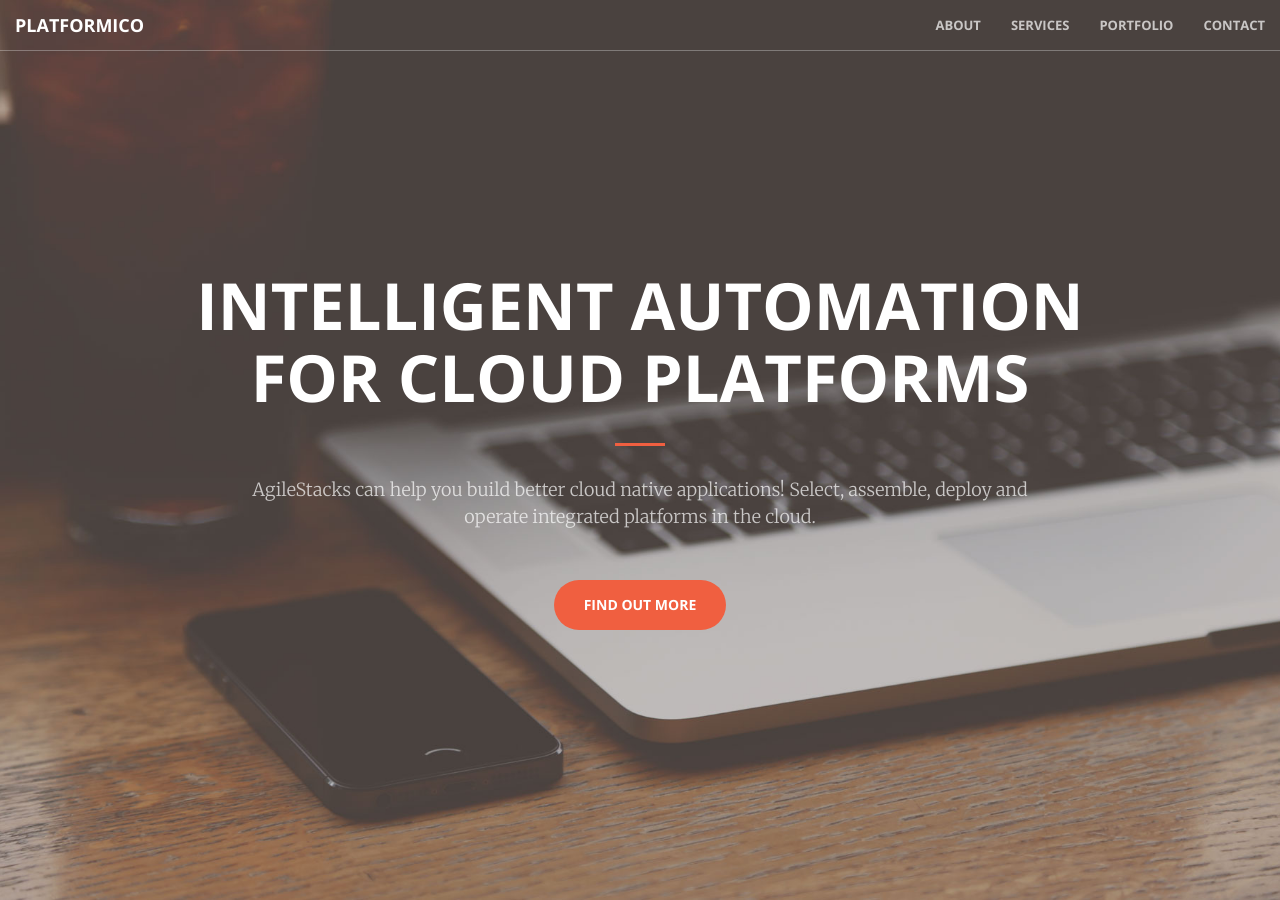
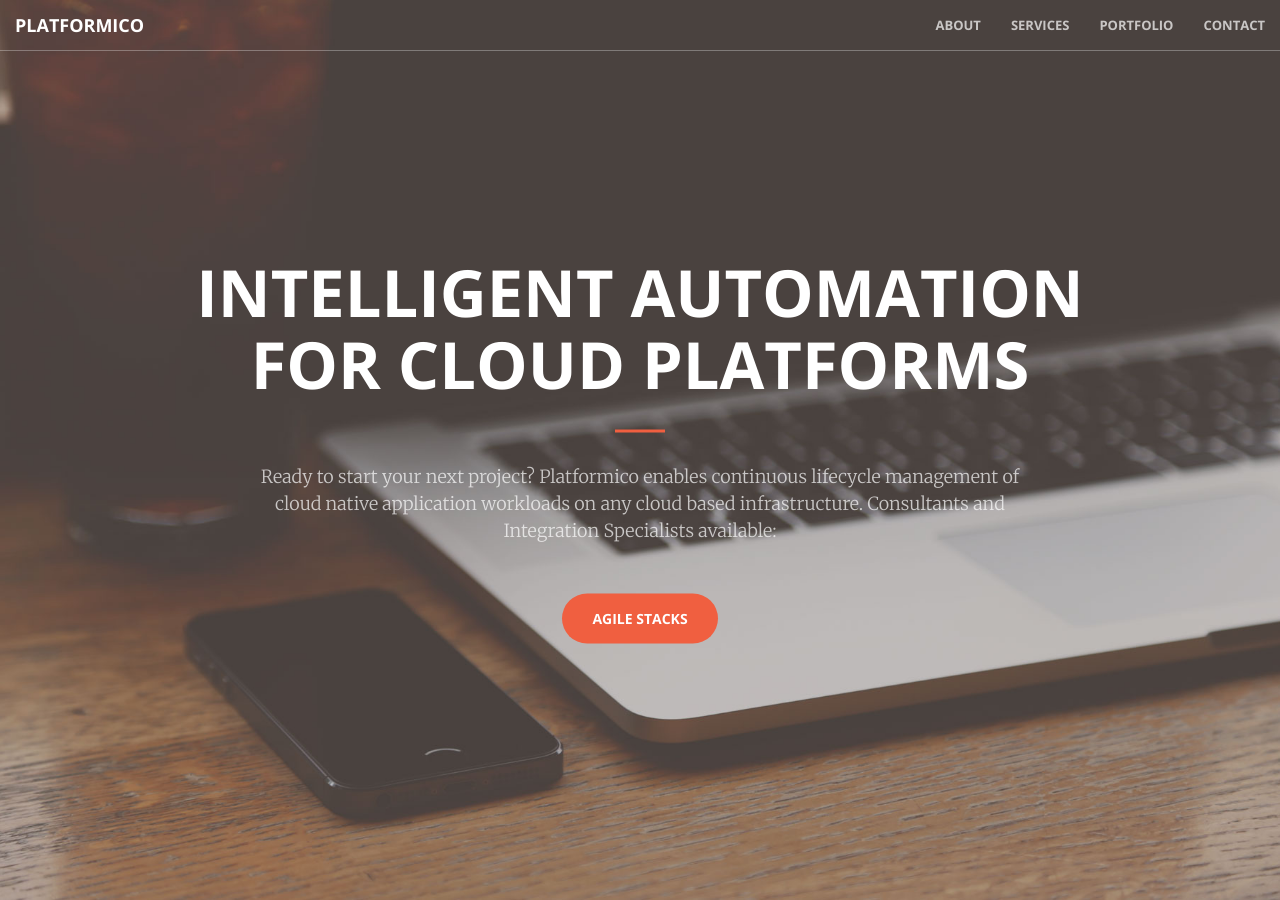
Before and after one commit to platformico/website, a Jekyll site: the page built from index.html, in a window 1280 px wide. Built offline with Jekyll 4.4.1, drawn with Linux system fonts in a browser that asks for light colours.

Commit message:
Landing page

```diff
--- a/_includes/header.html
+++ b/_includes/header.html
@@ -3,8 +3,9 @@
         <div class="header-content-inner">
             <h1>Intelligent Automation for Cloud Platforms</h1>
             <hr>
-            <p>AgileStacks can help you build better cloud native applications! Select, assemble, deploy and operate integrated platforms in the cloud.</p>
-            <a href="http://agilestacks.com" class="btn btn-primary btn-xl page-scroll">Find Out More</a>
+            <p>Ready to start your next project?  Platformico enables continuous lifecycle management of cloud native application workloads on any cloud based infrastructure. Consultants and Integration Specialists available:
+              </p>
+            <a href="http://agilestacks.com" class="btn btn-primary btn-xl page-scroll">Agile Stacks</a>
         </div>
     </div>
 </header>
```
Also changed, not shown: 1 other file.
